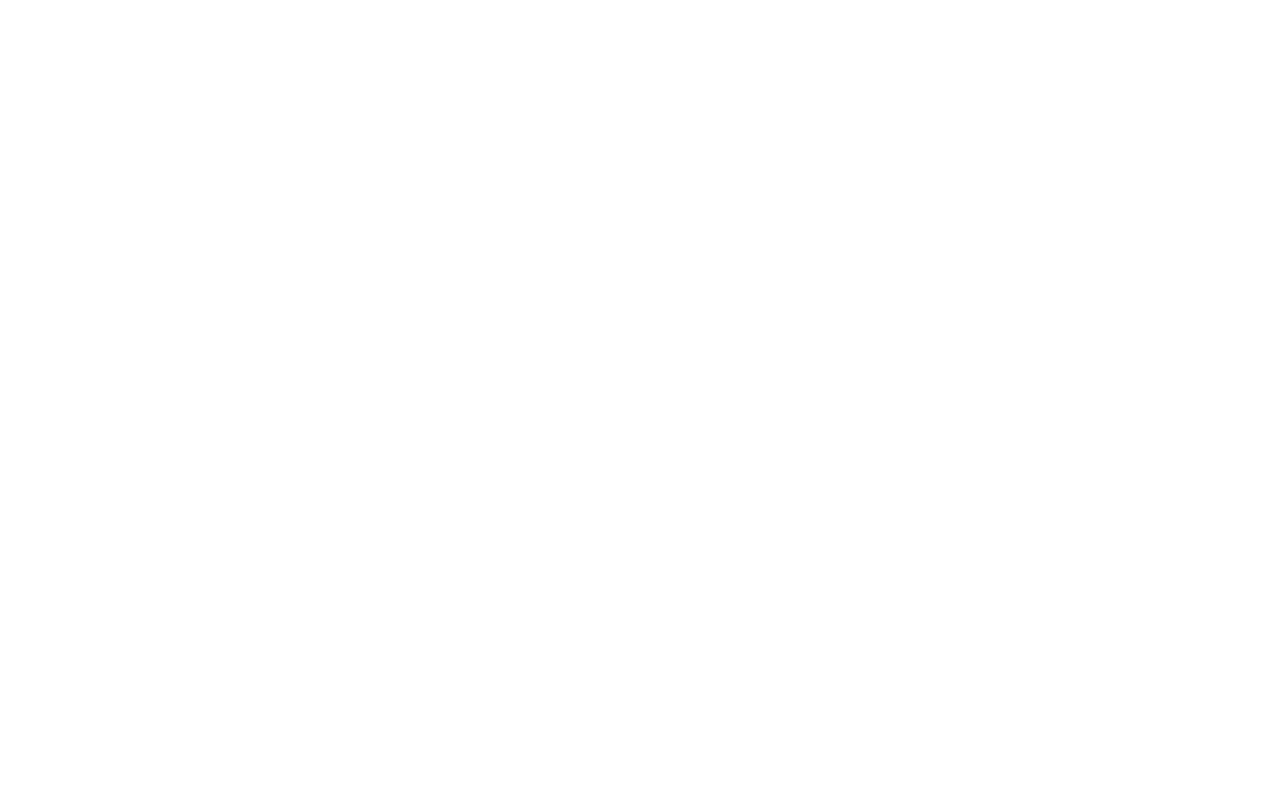
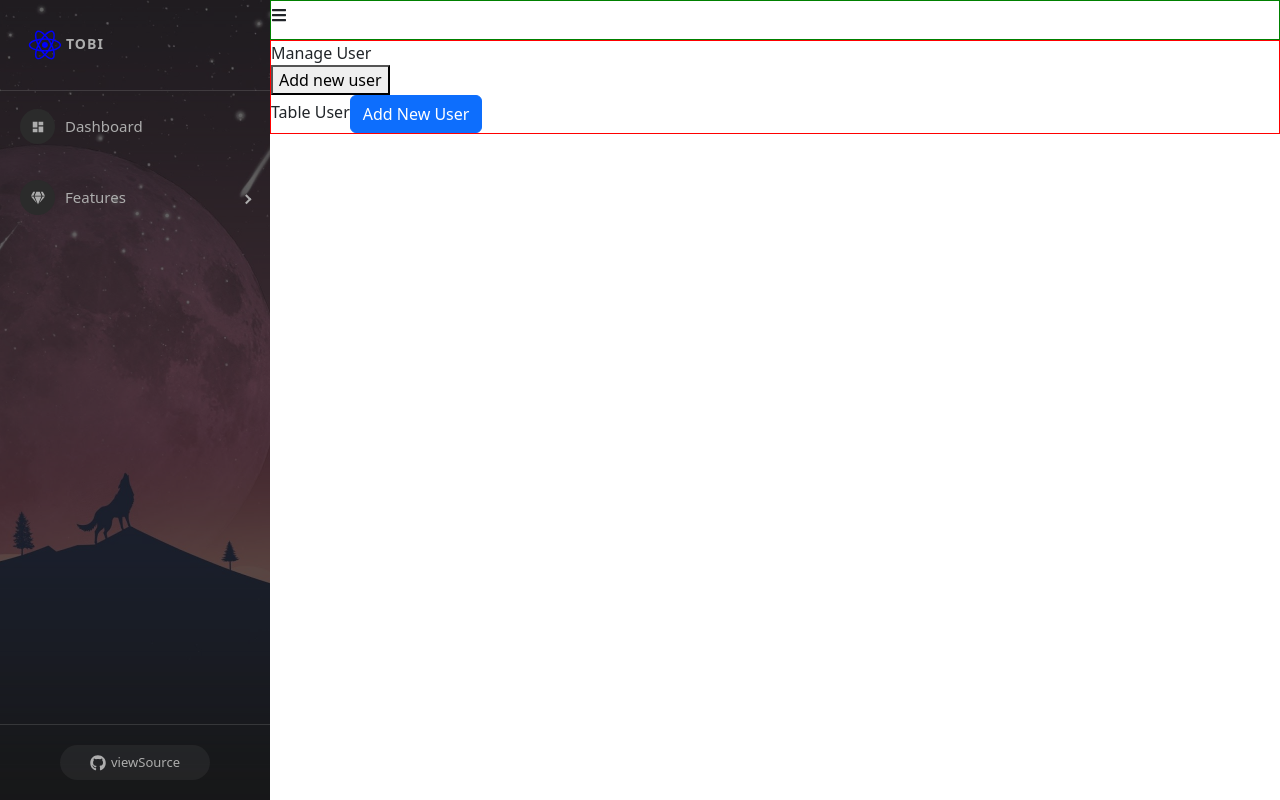
Before and after one commit to vanquy2152000/react-demo, a React (Create React App) app: page /admins/manage-users in a window 1280 px wide. Before the commit this address had no page. Built offline with nearby package versions, Linux system fonts and the light colour scheme.

Commit message:
Design page Admin manageuser

```diff
--- a/package.json
+++ b/package.json
@@ -6,13 +6,18 @@
     "@testing-library/jest-dom": "5.16.4",
     "@testing-library/react": "13.3.0",
     "@testing-library/user-event": "13.5.0",
+    "axios": "^0.27.2",
     "bootstrap": "5.2.0",
     "react": "18.2.0",
     "react-bootstrap": "2.4.0",
     "react-dom": "18.2.0",
+    "react-icons": "^4.4.0",
+    "react-paginate": "^8.1.3",
+    "react-pro-sidebar": "^0.7.1",
     "react-redux": "8.0.1",
     "react-router-dom": "6.3.0",
     "react-scripts": "5.0.1",
+    "react-toastify": "^9.0.7",
     "redux": "4.2.0",
     "redux-devtools-extension": "2.13.9",
     "redux-thunk": "2.4.1",
--- a/src/App.js
+++ b/src/App.js
@@ -1,6 +1,6 @@
 import './App.scss';
 import Header from './component/Header/Header';
-import { Outlet, Link } from "react-router-dom";
+import { Outlet } from "react-router-dom";
 
 const App = () => {
 
--- a/src/App.scss
+++ b/src/App.scss
@@ -75,6 +75,7 @@
           padding: 0 15px;
           background: #313131;
           color: white;
+          border: none;
           &:hover {
             background: black;
           }
--- a/src/component/Admin/Admin.js
+++ b/src/component/Admin/Admin.js
@@ -1,8 +1,29 @@
-const Admin = () => {
+import Sidebar from "./Sidebar";
+import "./Admin.scss";
+import { FaBars } from "react-icons/fa";
+import { useState } from "react"
+import { Outlet } from "react-router-dom";
+
+
+const Admin = (props) => {
+    const [collapsed, setCollapsed] = useState(false);
+
     return (
-        <div>
-            admin component
-        </div>
+        <>
+            <div className="admin-container">
+                <div className="admin-sidebar">
+                    <Sidebar collapsed={collapsed} />
+                </div>
+                <div className="admin-content">
+                    <div className="admin-header">
+                        <FaBars onClick={() => setCollapsed(!collapsed)} />
+                    </div>
+                    <div className="admin-main">
+                        <Outlet />
+                    </div>
+                </div>
+            </div>
+        </>
     )
 }
 export default Admin;
--- /dev/null
+++ b/src/component/Admin/Admin.scss
@@ -0,0 +1,16 @@
+.admin-container {
+    display: flex;
+    .admin-sidebar {
+        height: 100vh;
+    }
+    .admin-content {
+        width: 100%;
+        .admin-header {
+            height: 40px;
+            border: 1px solid green;
+        }
+        .admin-main {
+            border: 1px solid red;
+        }
+    }
+}
--- /dev/null
+++ b/src/component/Admin/Sidebar.js
@@ -0,0 +1,95 @@
+import {
+    ProSidebar,
+    Menu,
+    MenuItem,
+    SubMenu,
+    SidebarHeader,
+    SidebarFooter,
+    SidebarContent,
+} from 'react-pro-sidebar';
+import { FaGem, FaGithub } from 'react-icons/fa';
+import { DiReact } from 'react-icons/di';
+import { MdDashboard } from 'react-icons/md';
+import sidebarBg from '../../assets/images/bg2.jpg';
+import 'react-pro-sidebar/dist/css/styles.css';
+import './Sidebar.scss';
+import { Link } from "react-router-dom";
+
+
+const Sidebar = (props) => {
+    const { collapsed, toggled, handleToggleSidebar } = props;
+    return (
+        <ProSidebar
+            image={sidebarBg}
+            collapsed={collapsed}
+            toggled={toggled}
+            breakPoint="md"
+            onToggle={handleToggleSidebar}
+        >
+            <SidebarHeader>
+                <div
+                    style={{
+                        padding: '24px',
+                        textTransform: 'uppercase',
+                        fontWeight: 'bold',
+                        fontSize: 14,
+                        letterSpacing: '1px',
+                        overflow: 'hidden',
+                        textOverflow: 'ellipsis',
+                        whiteSpace: 'nowrap',
+                    }}
+                >
+                    <DiReact size="3em" color="blue" />
+                    <span>Tobi</span>
+                </div>
+            </SidebarHeader>
+
+            <SidebarContent>
+                <Menu iconShape="circle">
+                    <MenuItem
+                        icon={<MdDashboard />}
+                    >
+                        Dashboard
+                        <Link to="/admins" className="nav-link" />
+                    </MenuItem>
+                </Menu>
+                <Menu iconShape="circle">
+                    <SubMenu
+                        icon={<FaGem />}
+                        title="Features"
+                    >
+                        <MenuItem>
+                            Quản lý Users
+                            <Link to="/admins/manage-users" className="nav-link" />
+                        </MenuItem>
+                        <MenuItem>Quản lý Bài Quiz</MenuItem>
+                        <MenuItem>Quản lý Câu Hỏi</MenuItem>
+                    </SubMenu>
+                </Menu>
+            </SidebarContent>
+
+            <SidebarFooter style={{ textAlign: 'center' }}>
+                <div
+                    className="sidebar-btn-wrapper"
+                    style={{
+                        padding: '20px 24px',
+                    }}
+                >
+                    <a
+                        href="https://github.com/vanquy2152000?tab=repositories"
+                        target="_blank"
+                        className="sidebar-btn"
+                        rel="noopener noreferrer"
+                    >
+                        <FaGithub />
+                        <span style={{ whiteSpace: 'nowrap', textOverflow: 'ellipsis', overflow: 'hidden' }}>
+                            viewSource
+                        </span>
+                    </a>
+                </div>
+            </SidebarFooter>
+        </ProSidebar>
+    )
+}
+
+export default Sidebar;
--- /dev/null
+++ b/src/component/Admin/Sidebar.scss
@@ -0,0 +1,32 @@
+@import url("https://fonts.googleapis.com/css?family=Roboto&display=swap");
+
+$highlight-color: #dee2ec;
+
+.sidebar-btn-wrapper {
+    display: flex;
+    align-items: center;
+    justify-content: center;
+    .sidebar-btn {
+        transition: width 0.3s;
+        width: 150px;
+        padding: 1px 15px;
+        border-radius: 40px;
+        background: rgba(255, 255, 255, 0.05);
+        color: #adadad;
+        text-decoration: none;
+        margin: 0 auto;
+        height: 35px;
+        display: flex;
+        align-items: center;
+        justify-content: center;
+        text-overflow: ellipsis;
+        overflow: hidden;
+        span {
+            margin-left: 5px;
+            font-size: 13px;
+        }
+        &:hover {
+            color: $highlight-color;
+        }
+    }
+}
--- /dev/null
+++ b/src/component/Admin/content/DashBoard.js
@@ -0,0 +1,8 @@
+const DashBoard = (props) => {
+    return (
+        <div>
+            Dashboard
+        </div>
+    )
+}
+export default DashBoard;
--- /dev/null
+++ b/src/component/Admin/content/ManageUser.js
@@ -0,0 +1,22 @@
+import ModalCreateUser from "./ModalCreateUser";
+
+
+const ManageUser = (props) => {
+    return (
+        <div className="manage-user-container">
+            <div className="title">
+                Manage User
+            </div>
+            <div>
+                <div>
+                    <button>Add new user</button>
+                </div>
+                <div>
+                    Table User
+                    <ModalCreateUser />
+                </div>
+            </div>
+        </div>
+    )
+}
+export default ManageUser;
--- /dev/null
+++ b/src/component/Admin/content/ModalCreateUser.js
@@ -0,0 +1,83 @@
+import React, { useState } from 'react';
+import Button from 'react-bootstrap/Button';
+import Modal from 'react-bootstrap/Modal';
+import Col from 'react-bootstrap/Col';
+import Form from 'react-bootstrap/Form';
+import Row from 'react-bootstrap/Row';
+
+const ModalCreateUser = () => {
+    const [show, setShow] = useState(false);
+
+    const handleClose = () => setShow(false);
+    const handleShow = () => setShow(true);
+
+    return (
+        <>
+            <Button variant="primary" onClick={handleShow}>
+                Add New User
+            </Button>
+
+            <Modal
+                show={show}
+                onHide={handleClose}
+                backdrop="static"
+                keyboard={false}
+                size="xl"
+            >
+                <Modal.Header closeButton>
+                    <Modal.Title>Add New User</Modal.Title>
+                </Modal.Header>
+                <Modal.Body>
+                    <Form>
+                        <Row className="mb-3">
+                            <Form.Group as={Col} controlId="formGridEmail">
+                                <Form.Label>Email</Form.Label>
+                                <Form.Control type="email" placeholder="Enter email" />
+                            </Form.Group>
+
+                            <Form.Group as={Col} controlId="formGridPassword">
+                                <Form.Label>Password</Form.Label>
+                                <Form.Control type="password" placeholder="Password" />
+                            </Form.Group>
+                        </Row>
+
+                        <Row className="mb-3">
+                            <Form.Group as={Col} controlId="formGridCity">
+                                <Form.Label>User Name</Form.Label>
+                                <Form.Control />
+                            </Form.Group>
+
+                            <Form.Group as={Col} controlId="formGridState">
+                                <Form.Label>Role</Form.Label>
+                                <Form.Select defaultValue="Choose...">
+                                    <option selected value="USER">USER</option>
+                                    <option value="ADMIN">ADMIN</option>
+                                </Form.Select>
+                            </Form.Group>
+
+                            <Form.Group as={Row}>
+                                <Form.Label>Image</Form.Label>
+                                <Form.Control
+                                    type="file"
+                                    required
+                                    name="file"
+                                />
+                                <Form.Control.Feedback type="invalid" tooltip>
+                                    Error
+                                </Form.Control.Feedback>
+                            </Form.Group>
+                        </Row>
+                    </Form>
+                </Modal.Body>
+                <Modal.Footer>
+                    <Button variant="secondary" onClick={handleClose}>
+                        Close
+                    </Button>
+                    <Button variant="primary">Save</Button>
+                </Modal.Footer>
+            </Modal>
+        </>
+    );
+}
+
+export default ModalCreateUser;
--- a/src/component/Header/Header.js
+++ b/src/component/Header/Header.js
@@ -1,7 +1,6 @@
 import Container from 'react-bootstrap/Container';
 import Nav from 'react-bootstrap/Nav';
 import Navbar from 'react-bootstrap/Navbar';
-import NavDropdown from 'react-bootstrap/NavDropdown';
 import { NavLink } from "react-router-dom";
 
 const Header = () => {
--- a/src/index.js
+++ b/src/index.js
@@ -13,6 +13,8 @@
 import User from './component/User/User';
 import Admin from './component/Admin/Admin';
 import HomePage from './component/Home/HomePage';
+import DashBoard from './component/Admin/content/DashBoard';
+import ManageUser from './component/Admin/content/ManageUser';
 
 const root = ReactDOM.createRoot(document.getElementById('root'));
 root.render(
@@ -22,7 +24,10 @@
         <Route path="/" element={<App />} >
           <Route index element={<HomePage />} />
           <Route path="/users" element={<User />} />
-          <Route path="/admins" element={<Admin />} />
+        </Route>
+        <Route path="/admins" element={<Admin />} >
+          <Route index element={<DashBoard />} />
+          <Route path="manage-users" element={<ManageUser />} />
         </Route>
       </Routes>
     </BrowserRouter>
```
Also changed, not shown: src/assets/images/bg2.jpg (added), 1 other file (tests, documents, lock files or other folders).
